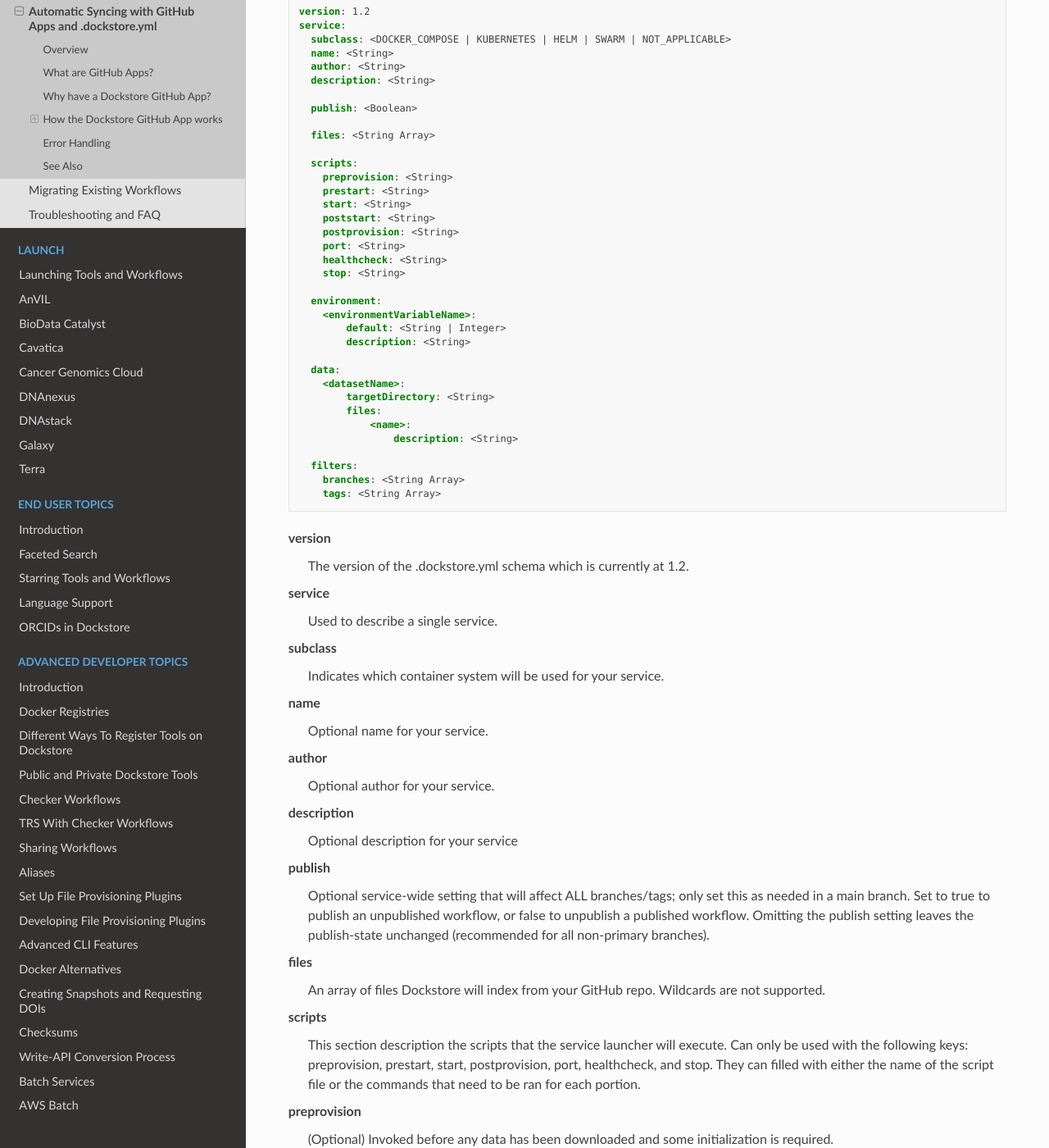
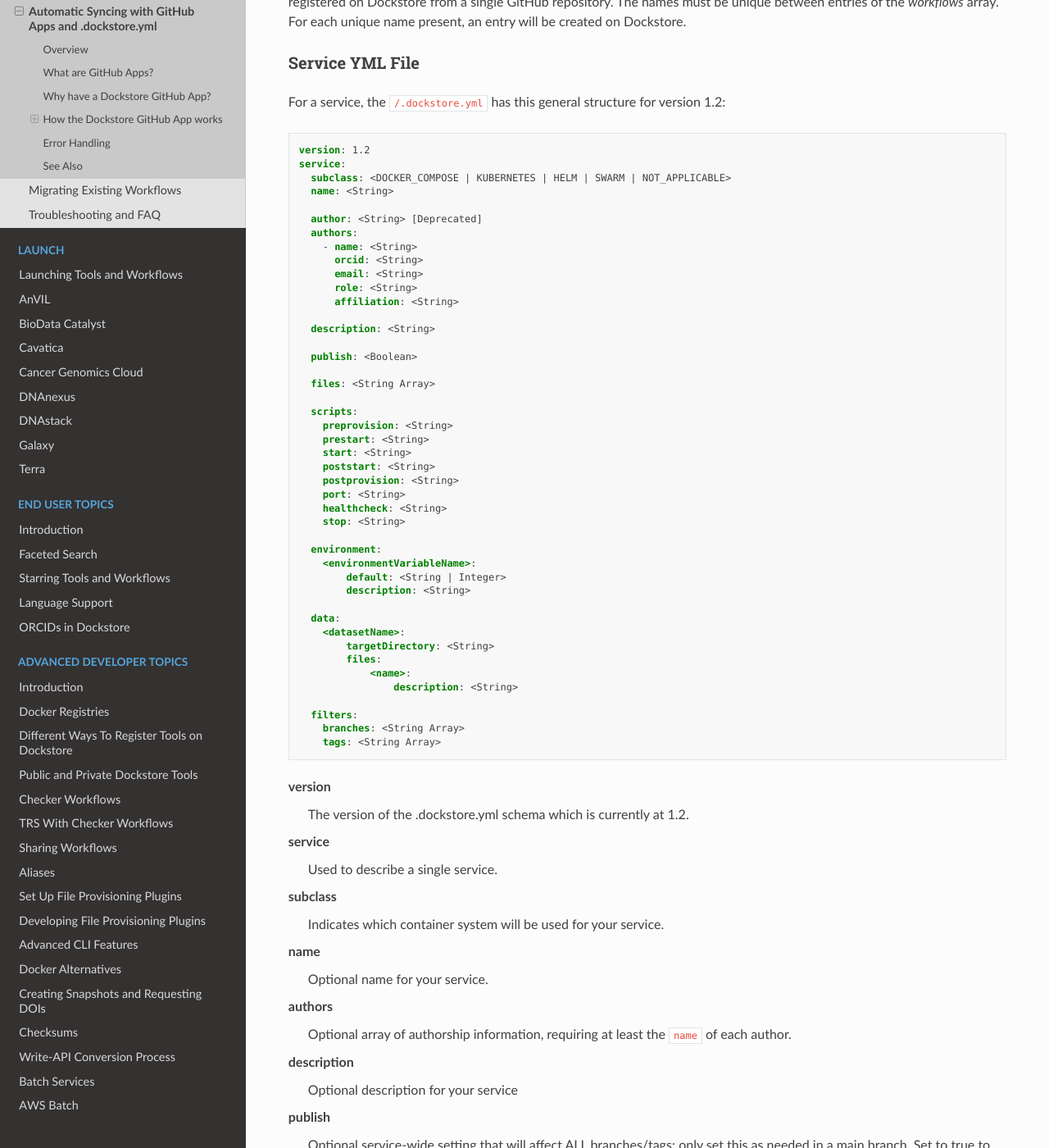
Before and after one commit to dockstore/dockstore-documentation, a Sphinx documentation site: the page built from docs/getting-started/github-apps/github-apps.rst, in a window 1280 px wide and 1400 px high, scrolled down 3378 px. Shown: the whole window at 82% size. Built offline with Sphinx 7.4.7 and the Read the Docs theme 2.0.0, drawn with Linux system fonts in a browser that asks for light colours; some of the changed text lies outside the part shown.

Commit message:
multiple authors .dockstore.yml documentation

```diff
--- a/docs/getting-started/github-apps/github-apps.rst
+++ b/docs/getting-started/github-apps/github-apps.rst
@@ -71,6 +71,12 @@ For a workflow, the ``/.dockstore.yml`` has the following general structure
         publish: <Boolean>
         primaryDescriptorPath: <String>
         testParameterFiles: <String Array>
+        authors:
+          - name: <String>
+            orcid: <String>
+            email: <String>
+            role: <String>
+            affiliation: <String>
         filters:
           branches: <String Array>
           tags: <String Array>
@@ -98,6 +104,8 @@ primaryDescriptorPath
     - Nextflow differs from these as the primary descriptor is a nextflow.config file.
 testParameterFiles (optional)
     An array of absolute paths to test parameter files in the Git repository.
+authors (optional)
+    An array of authorship information, requiring at least the ``name`` of each author.
 filters (optional)
     branches, tags (optional)
         Arrays of pattern-strings to specify which Git branches or tags to include for the workflow.
@@ -164,7 +172,15 @@ For a service, the ``/.dockstore.yml`` has this general structure for version 1.
     service:
       subclass: <DOCKER_COMPOSE | KUBERNETES | HELM | SWARM | NOT_APPLICABLE>
       name: <String>
-      author: <String>
+
+      author: <String> [Deprecated]
+      authors:
+        - name: <String>
+          orcid: <String>
+          email: <String>
+          role: <String>
+          affiliation: <String>
+
       description: <String>
 
       publish: <Boolean>
@@ -205,8 +221,8 @@ subclass
     Indicates which container system will be used for your service.
 name
     Optional name for your service.
-author
-    Optional author for your service.
+authors
+    Optional array of authorship information, requiring at least the ``name`` of each author.
 description
     Optional description for your service
 publish
```
Also changed, not shown: docs/assets/templates/.dockstore.yml (+9 -1 lines).
